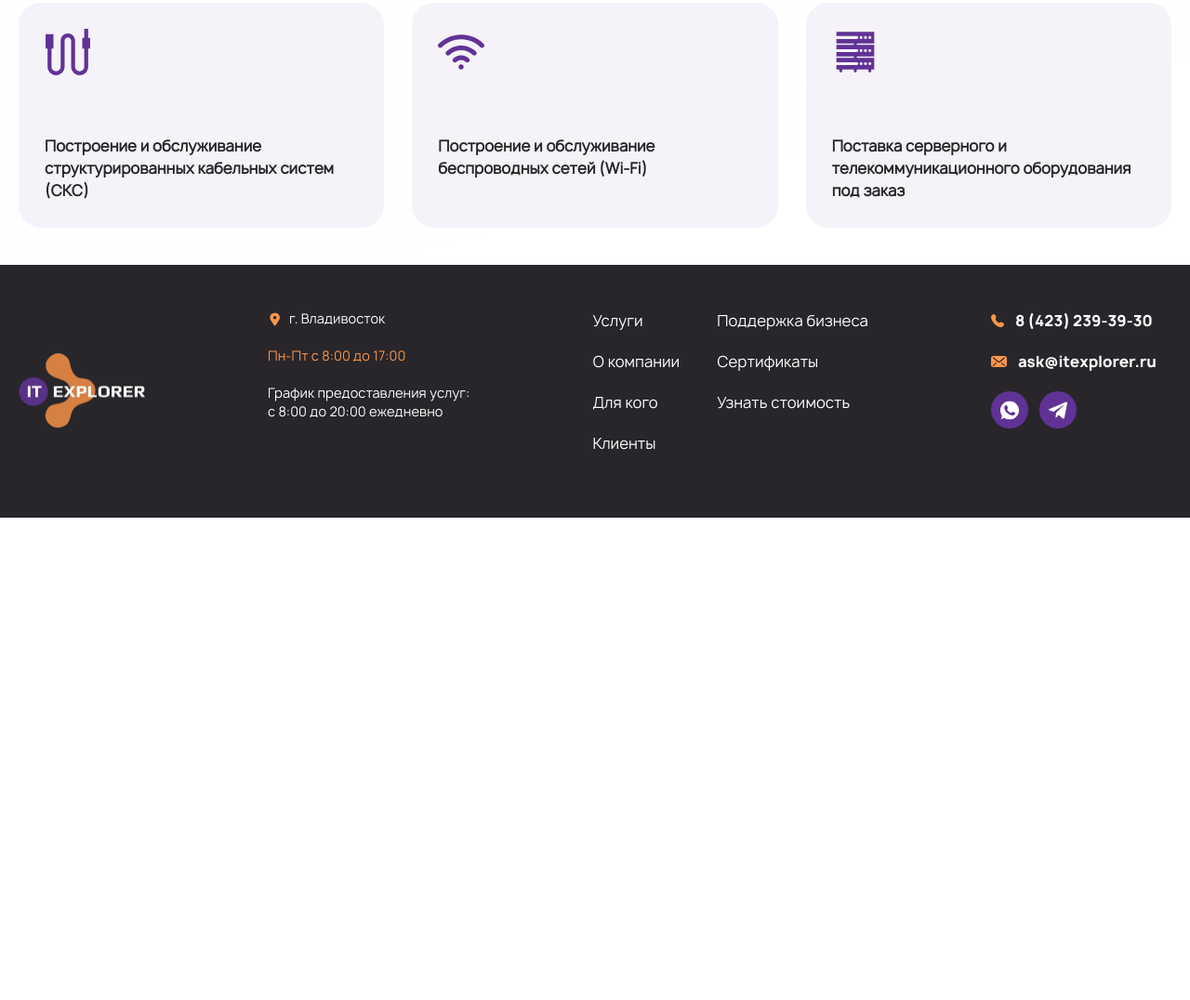
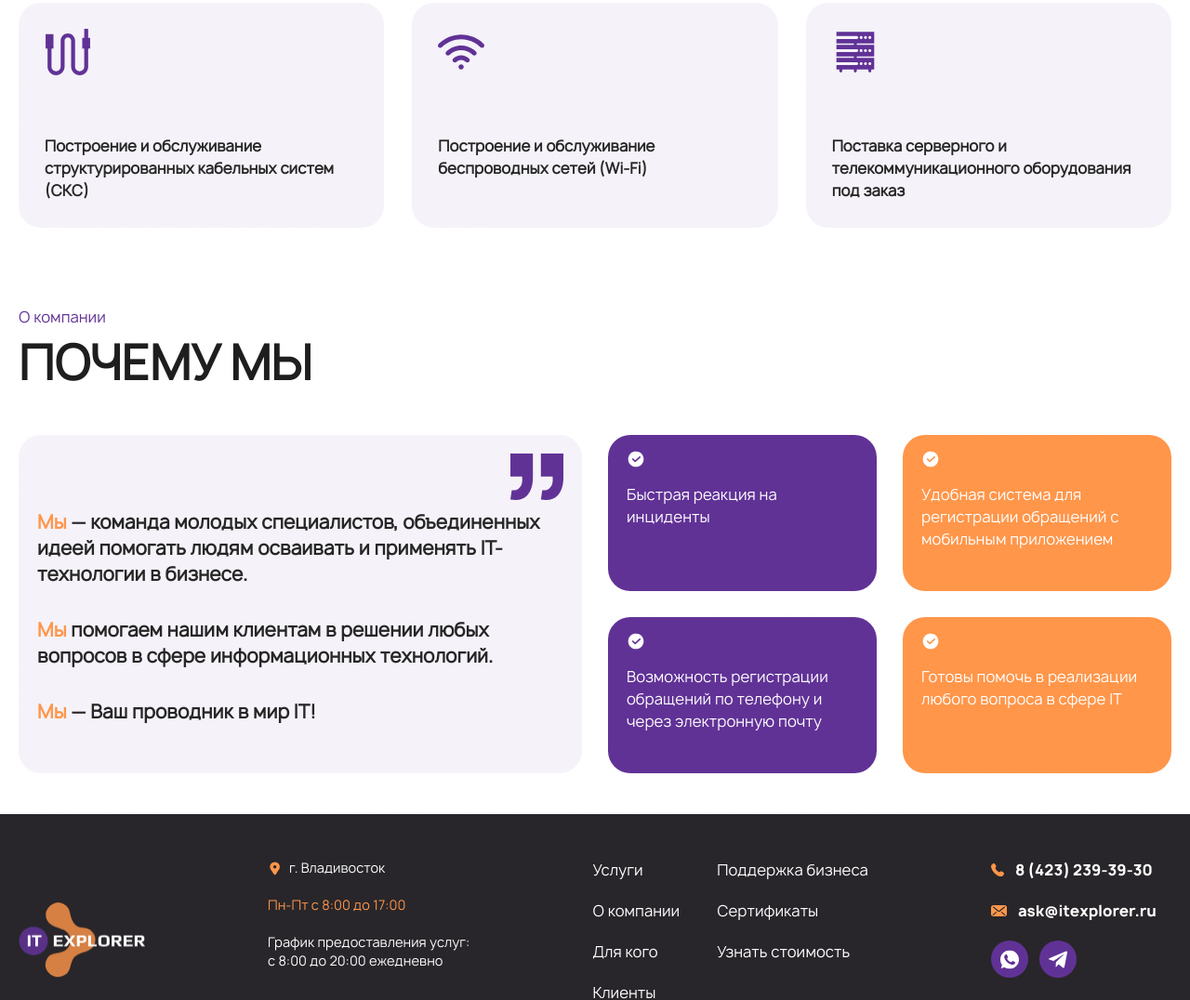
Before and after one commit to blessMe-Padre/it-explorer, a website with bundled scripts: page index.html in a window 1280 px wide. Shown: the part 1299-2375 px from the top of the page at 93% size. Before the commit the page ends 1856 px from the top, so only its background shows below. Built offline with nearby package versions, Linux system fonts and the light colour scheme; files whose address does not match are found by name.

Commit message:
feat: добавляет о компании

```diff
--- a/css/main.css
+++ b/css/main.css
@@ -1663,10 +1663,6 @@ body {
   margin-bottom: 2.5rem;
 }
 
-.mb-16{
-  margin-bottom: 4rem;
-}
-
 .mb-2{
   margin-bottom: 0.5rem;
 }
@@ -1691,10 +1687,6 @@ body {
   margin-right: 1rem;
 }
 
-.mb-8{
-  margin-bottom: 2rem;
-}
-
 .flex{
   display: flex;
 }
@@ -1743,6 +1735,10 @@ body {
   flex-shrink: 0;
 }
 
+.grid-cols-2{
+  grid-template-columns: repeat(2, minmax(0, 1fr));
+}
+
 .grid-rows-\[auto_1fr_auto\]{
   grid-template-rows: auto 1fr auto;
 }
@@ -1789,6 +1785,10 @@ body {
 
 .gap-8{
   gap: 2rem;
+}
+
+.gap-7{
+  gap: 1.75rem;
 }
 
 .overflow-hidden{
@@ -1827,8 +1827,17 @@ body {
   background-color: rgb(97 50 150 / var(--tw-bg-opacity));
 }
 
+.bg-orange{
+  --tw-bg-opacity: 1;
+  background-color: rgb(255 150 74 / var(--tw-bg-opacity));
+}
+
 .p-7{
   padding: 1.75rem;
+}
+
+.p-5{
+  padding: 1.25rem;
 }
 
 .px-4{
@@ -1846,6 +1855,20 @@ body {
   padding-bottom: 1rem;
 }
 
+.py-8{
+  padding-top: 2rem;
+  padding-bottom: 2rem;
+}
+
+.px-5{
+  padding-left: 1.25rem;
+  padding-right: 1.25rem;
+}
+
+.pb-10{
+  padding-bottom: 2.5rem;
+}
+
 .pb-11{
   padding-bottom: 2.75rem;
 }
@@ -1854,24 +1877,28 @@ body {
   padding-left: 1rem;
 }
 
+.pt-10{
+  padding-top: 2.5rem;
+}
+
 .pt-20{
   padding-top: 5rem;
 }
 
-.pt-28{
-  padding-top: 7rem;
-}
-
 .pt-4{
   padding-top: 1rem;
 }
 
-.pt-10{
-  padding-top: 2.5rem;
-}
-
-.pb-10{
-  padding-bottom: 2.5rem;
+.pr-9{
+  padding-right: 2.25rem;
+}
+
+.pt-8{
+  padding-top: 2rem;
+}
+
+.pt-12{
+  padding-top: 3rem;
 }
 
 .font-manropeBold{
@@ -1896,8 +1923,8 @@ body {
   line-height: 2.5rem;
 }
 
-.text-\[50px\]{
-  font-size: 50px;
+.text-\[28px\]{
+  font-size: 28px;
 }
 
 .text-sm{
@@ -1908,10 +1935,6 @@ body {
 .text-xl{
   font-size: 1.25rem;
   line-height: 1.75rem;
-}
-
-.text-\[28px\]{
-  font-size: 28px;
 }
 
 .font-black{
@@ -2116,6 +2139,10 @@ body {
     margin-bottom: 4rem;
   }
 
+  .sm\:mb-8{
+    margin-bottom: 2rem;
+  }
+
   .sm\:block{
     display: block;
   }
@@ -2128,8 +2155,16 @@ body {
     display: none;
   }
 
+  .sm\:grid-cols-2{
+    grid-template-columns: repeat(2, minmax(0, 1fr));
+  }
+
   .sm\:flex-row{
     flex-direction: row;
+  }
+
+  .sm\:p-12{
+    padding: 3rem;
   }
 
   .sm\:px-7{
@@ -2137,8 +2172,21 @@ body {
     padding-right: 1.75rem;
   }
 
+  .sm\:py-11{
+    padding-top: 2.75rem;
+    padding-bottom: 2.75rem;
+  }
+
   .sm\:pt-28{
     padding-top: 7rem;
+  }
+
+  .sm\:pr-9{
+    padding-right: 2.25rem;
+  }
+
+  .sm\:text-\[50px\]{
+    font-size: 50px;
   }
 
   .sm\:text-base{
@@ -2146,8 +2194,9 @@ body {
     line-height: 1.5rem;
   }
 
-  .sm\:text-\[50px\]{
-    font-size: 50px;
+  .sm\:text-xl{
+    font-size: 1.25rem;
+    line-height: 1.75rem;
   }
 }
 
@@ -2168,6 +2217,10 @@ body {
     display: none;
   }
 
+  .md\:grid-cols-2{
+    grid-template-columns: repeat(2, minmax(0, 1fr));
+  }
+
   .md\:pt-2{
     padding-top: 0.5rem;
   }
--- a/index.html
+++ b/index.html
@@ -65,8 +65,8 @@
                         <li class="px-4 mb-4"><a class="nav-link text-white" href="#"
                                 data-goto=".page-section-1">Услуги</a>
                         </li>
-                        <li class="px-4 mb-4"><a class="nav-link text-white" href="#" data-goto=".page-section-2">Секция
-                                2</a>
+                        <li class="px-4 mb-4"><a class="nav-link text-white" href="#" data-goto=".page-section-2">О
+                                компании</a>
                         </li>
                         <li class="px-4 mb-4"><a class="nav-link text-white" href="#" data-goto=".page-section-3">Секция
                                 3</a>
@@ -150,7 +150,7 @@
                         <li class="p-7 bg-light-gray rounded-3xl">
                             <img class="mb-6 sm:mb-16" src="./src/img/icons/icon-services-2.svg" width="50" height="50"
                                 alt="icon">
-                            <p>Настройка и обслуживание IP телефонии</p>
+                            <p class="font-bold">Настройка и обслуживание IP телефонии</p>
                         </li>
                         <li class="p-7 bg-light-gray rounded-3xl">
                             <img class="mb-6 sm:mb-16" src="./src/img/icons/icon-services-3.svg" width="50" height="50"
@@ -175,6 +175,54 @@
                                 и телекоммуникационного оборудования под заказ</p>
                         </li>
                     </ul>
+                </div>
+            </section>
+
+            <section class="about py-8 sm:py-11 page-section-2">
+                <div class="container">
+                    <h2 class="text-violet">О компании</h2>
+                    <p class="text-dark-black text-[28px] sm:text-[50px] font-black uppercase mb-10">Почему мы</p>
+
+                    <div class="grid md:grid-cols-2 gap-7">
+
+                        <div class="bg-light-gray rounded-3xl text-sm sm:text-xl font-bold relative p-5 pt-20 sm:pr-9">
+                            <p class="mb-5 sm:mb-8"><span class="text-orange">Мы</span>&nbsp;&mdash; команда молодых
+                                специалистов,
+                                объединенных идеей помогать
+                                людям осваивать
+                                и&nbsp;применять IT-технологии в&nbsp;бизнесе.</p>
+                            <p class="mb-5 sm:mb-8"><span class="text-orange">Мы</span>&nbsp;помогаем нашим клиентам
+                                в&nbsp;решении любых
+                                вопросов в&nbsp;сфере
+                                информационных
+                                технологий.</p>
+                            <p class="mb-5 sm:mb-8"><span class="text-orange">Мы</span>&nbsp;&mdash; Ваш проводник
+                                в&nbsp;мир&nbsp;IT!</p>
+                            <img class="absolute top-5 right-5" src="./src/img/icons/quote.svg" width="57" height="50"
+                                alt="quote">
+                        </div>
+
+                        <ul class="grid sm:grid-cols-2 gap-7 text-sm sm:text-base">
+                            <li class="py-4 px-5 bg-purple rounded-3xl text-white">
+                                <img class="mb-4" src="./src/img/icons/check.svg" width="20" height="20" alt="check">
+                                <p>Быстрая реакция на инциденты</p>
+                            </li>
+                            <li class="py-4 px-5 bg-orange rounded-3xl text-white">
+                                <img class="mb-4" src="./src/img/icons/check.svg" width="20" height="20" alt="check">
+                                <p>Удобная система для регистрации обращений
+                                    c мобильным приложением</p>
+                            </li>
+                            <li class="py-4 px-5 bg-purple rounded-3xl text-white">
+                                <img class="mb-4" src="./src/img/icons/check.svg" width="20" height="20" alt="check">
+                                <p>Возможность регистрации обращений по телефону
+                                    и через электронную почту</p>
+                            </li>
+                            <li class="py-4 px-5 bg-orange rounded-3xl text-white">
+                                <img class="mb-4" src="./src/img/icons/check.svg" width="20" height="20" alt="check">
+                                <p>Готовы помочь в реализации любого вопроса в сфере IT</p>
+                            </li>
+                        </ul>
+                    </div>
                 </div>
             </section>
 
@@ -240,9 +288,10 @@
                 </div>
                 <div class="flex gap-10">
                     <ul>
-                        <li class="mb-5"><a class="text-sm sm:text-base transition-colors hover:text-orange"
-                                href="#">Услуги</a></li>
-                        <li class="mb-5"><a class="text-sm sm:text-base transition-colors hover:text-orange" href="#">О
+                        <li class="mb-5"><a class="text-sm sm:text-base transition-colors hover:text-orange" href="#"
+                                data-goto=".page-section-1">Услуги</a></li>
+                        <li class="mb-5"><a class="text-sm sm:text-base transition-colors hover:text-orange" href="#"
+                                data-goto=".page-section-2">О
                                 компании</a></li>
                         <li class="mb-5"><a class="text-sm sm:text-base transition-colors hover:text-orange"
                                 href="#">Для кого</a></li>
```
Also changed, not shown: src/img/icons/check.svg (added), src/img/icons/quote.svg (added).
